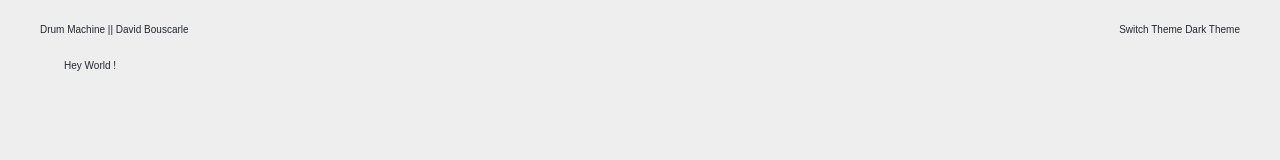
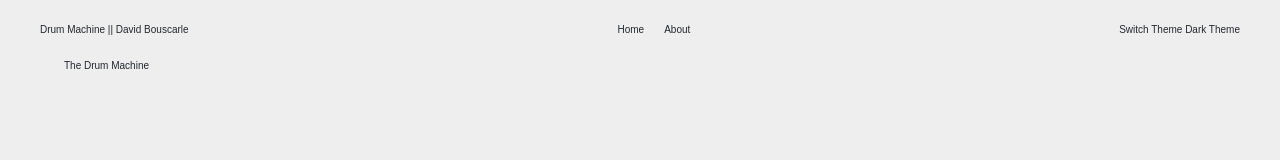
Before and after one commit to DavidBouscarle/drum-machine-react-app, a React (Create React App) app: page / in a window 1280 px wide. Shown: the top 160 px of the page. Built offline with nearby package versions, Linux system fonts and the light colour scheme.

Commit message:
Add a nav to the header

```diff
--- a/src/App.js
+++ b/src/App.js
@@ -1,12 +1,19 @@
 import { BrowserRouter as Router, Switch, Route } from "react-router-dom";
 
 import Layout from "Components/UI/Layout";
+import Home from "Components/Home";
+import About from "Components/About";
 
 const App = () => {
     return (
-        <Layout>
-            <h1>Hey World !</h1>
-        </Layout>
+        <Router>
+            <Layout>
+                <Switch>
+                    <Route component={About} path="/about"  />
+                    <Route component={Home} path="/" />
+                </Switch>
+            </Layout>
+        </Router>
     );
 };
 
--- /dev/null
+++ b/src/Components/About/index.jsx
@@ -0,0 +1,13 @@
+import styled from "styled-components";
+
+const Index = () => {
+    return (
+        <Wrapper>
+            <h2>About us</h2>
+        </Wrapper>
+    );
+};
+
+const Wrapper = styled.div``;
+
+export default Index;
--- a/src/Components/Header/index.jsx
+++ b/src/Components/Header/index.jsx
@@ -1,13 +1,21 @@
+import { Link } from "react-router-dom";
+
 import styled from "styled-components";
 
 const Index = ({ handleToggleTheme, isLight }) => {
     return (
         <Header>
             <h1>Drum Machine || David Bouscarle</h1>
-            <button onClick={handleToggleTheme}>Switch Theme {isLight ? "Dark" : "Light"} Theme</button>
+            <nav>
+                <Link to="/">Home</Link>
+                <Link to="/about">About</Link>
+            </nav>
+            <button onClick={handleToggleTheme}>
+                Switch Theme {isLight ? "Dark" : "Light"} Theme
+            </button>
         </Header>
-    )
-}
+    );
+};
 
 const Header = styled.header`
     height: 6rem;
@@ -15,6 +23,9 @@ const Header = styled.header`
     display: flex;
     justify-content: space-between;
     align-items: center;
+    & a:first-child {
+        margin-right: 2rem;
+    }
 `;
 
 export default Index;
--- /dev/null
+++ b/src/Components/Home/index.jsx
@@ -0,0 +1,13 @@
+import styled from "styled-components";
+
+const Index = () => {
+    return (
+        <Wrapper>
+            <h2>The Drum Machine</h2>
+        </Wrapper>
+    );
+};
+
+const Wrapper = styled.div``;
+
+export default Index;
```
